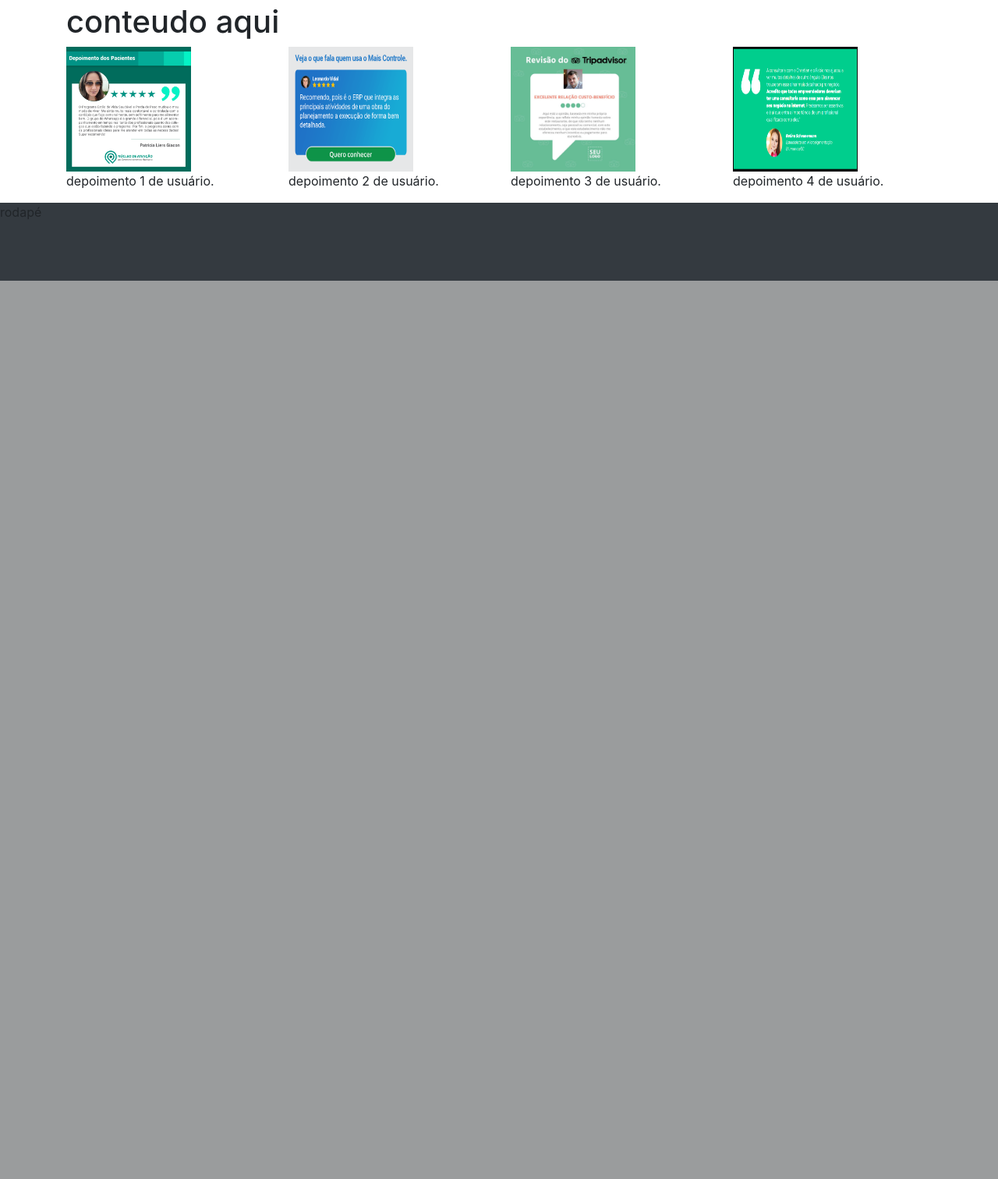
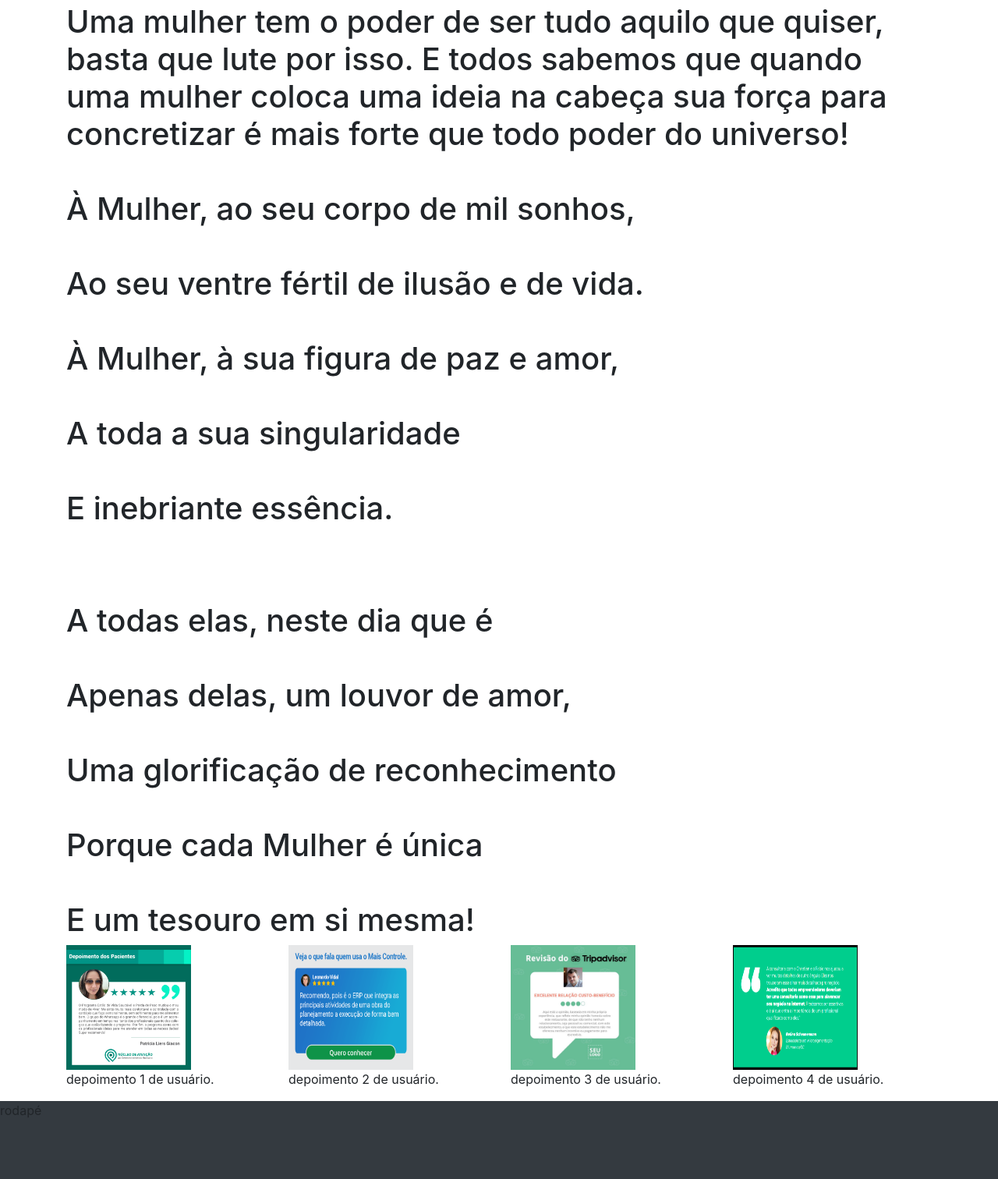
Before and after one commit to Willdeglan/agenda, a Django app: page /index/ in a window 1280 px wide. Shown: the part 657-2169 px from the top of the page at 78% size. Before the commit the page ends 1017 px from the top, so only its background shows below. Run offline with Django 4.2, Linux system fonts and the light colour scheme; some libraries are stand-ins or nearby versions.

Commit message:
adicionei o texto

```diff
--- a/agendaapp/templates/agenda/index.html
+++ b/agendaapp/templates/agenda/index.html
@@ -2,6 +2,18 @@
 
 {% block conteudo %}
 
-<h1>conteudo aqui</h1>
+<h1>Uma mulher tem o poder de ser tudo aquilo que quiser, basta que lute por isso. E todos sabemos que quando uma mulher coloca uma ideia na cabeça sua força para concretizar é mais forte que todo poder do universo! <br>
+    <br> À Mulher, ao seu corpo de mil sonhos, <br>
+    <br> Ao seu ventre fértil de ilusão e de vida. <br>
+    <br> À Mulher, à sua figura de paz e amor, <br>
+    <br> A toda a sua singularidade <br>
+    <br> E inebriante essência. <br><br>
+
+    <br> A todas elas, neste dia que é <br>
+    <br> Apenas delas, um louvor de amor, <br>
+    <br> Uma glorificação de reconhecimento <br>
+    <br> Porque cada Mulher é única <br>
+    <br> E um tesouro em si mesma! <br>
+</h1>
 
 {% endblock conteudo %}
```
